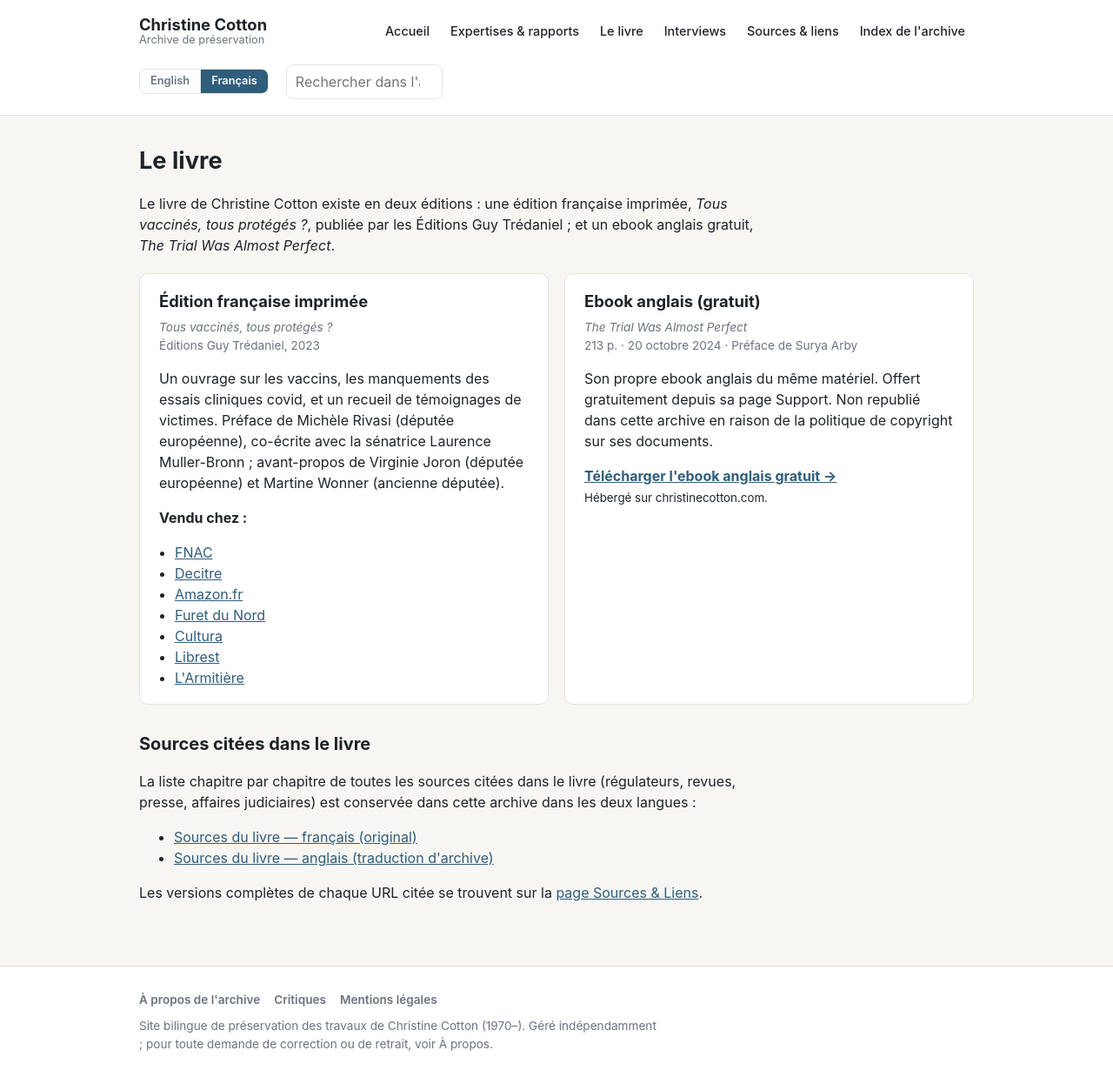
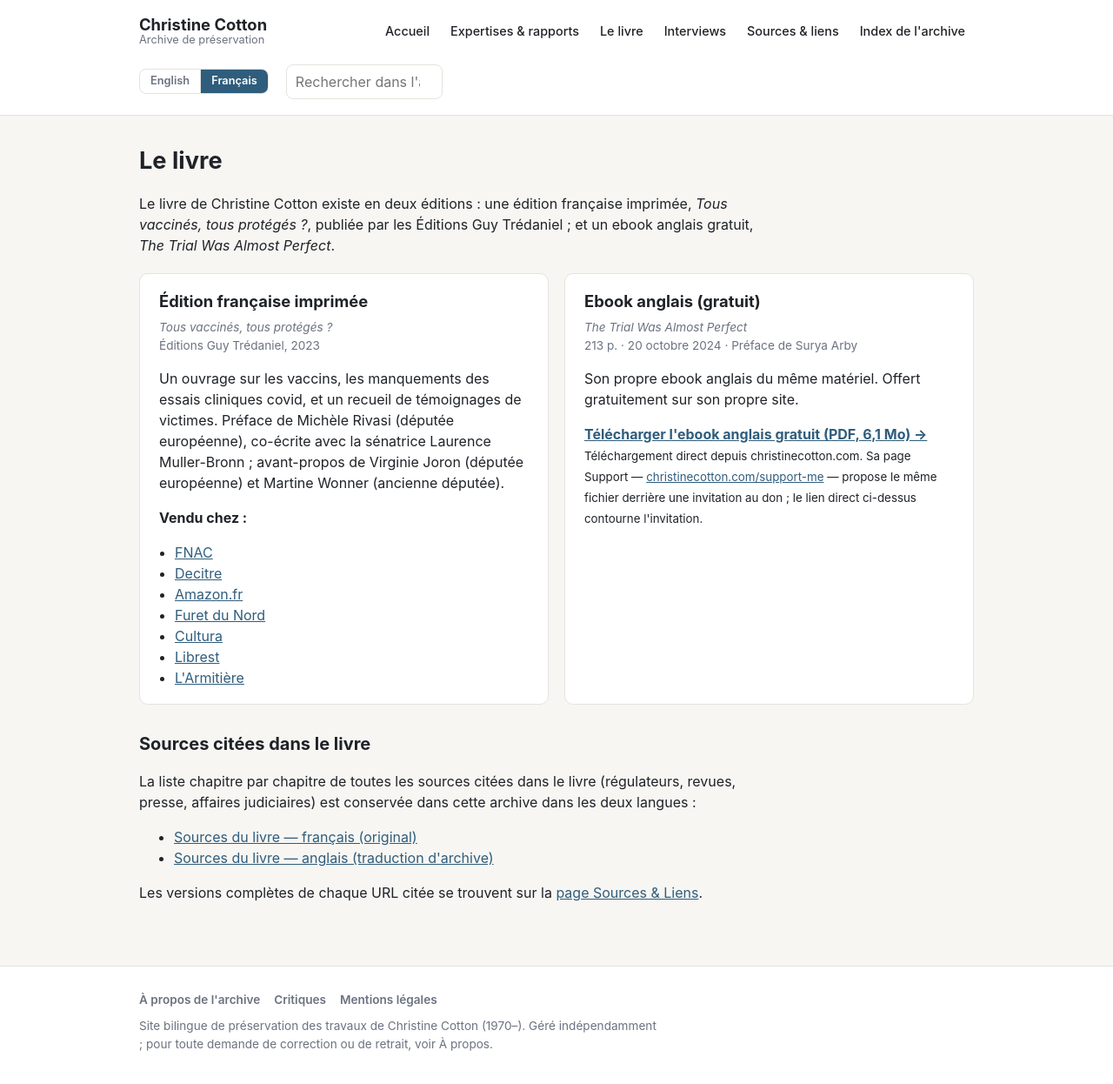
Before and after one commit to mroswell/ChristineCottonArchive.com, a Jekyll site: the page built from fr/livre/index.html, in a window 1280 px wide. Shown: the whole page at 87% size. Built offline with Jekyll 4.4.1, drawn with Linux system fonts in a browser that asks for light colours.

Commit message:
Use the direct PDF URL for the free English ebook download
christinecotton.com hosts the book PDF at a stable, unauthenticated URL
(The_Trial_was_almost_Perfect-Christine_Cotton.pdf, 6.1 MB). The
support-me page that previously was the linked download path uses a
JavaScript click handler to trigger that same file, which fails
intermittently for visitors. Linking the PDF URL directly avoids the
broken flow entirely.

The support-me page is kept as a secondary footnote so anyone who
wants to donate can still go there. The PDF is preserved locally at
pdfs/The_Trial_was_almost_Perfect-Christine_Cotton.pdf (gitignored
per the existing copyright policy in CLAUDE.md / .gitignore).

```diff
--- a/fr/livre/index.html
+++ b/fr/livre/index.html
@@ -48,11 +48,13 @@ les Éditions Guy Trédaniel&nbsp;; et un ebook anglais gratuit,
     <h2>Ebook anglais (gratuit)</h2>
     <p class="meta"><em>The Trial Was Almost Perfect</em><br>
     213 p. · 20 octobre 2024 · Préface de Surya Arby</p>
-    <p>Son propre ebook anglais du même matériel. Offert gratuitement depuis
-    sa page Support. Non republié dans cette archive en raison de la politique
-    de copyright sur ses documents.</p>
-    <p><a href="https://christinecotton.com/support-me"><strong>Télécharger l'ebook anglais gratuit →</strong></a><br>
-    <small>Hébergé sur christinecotton.com.</small></p>
+    <p>Son propre ebook anglais du même matériel. Offert gratuitement sur
+    son propre site.</p>
+    <p><a href="https://christinecotton.com/The_Trial_was_almost_Perfect-Christine_Cotton.pdf"><strong>Télécharger l'ebook anglais gratuit (PDF, 6,1 Mo) →</strong></a><br>
+    <small>Téléchargement direct depuis christinecotton.com. Sa page Support —
+    <a href="https://christinecotton.com/support-me">christinecotton.com/support-me</a> —
+    propose le même fichier derrière une invitation au don&nbsp;; le lien
+    direct ci-dessus contourne l'invitation.</small></p>
   </div>
 </div>
 
```
Also changed, not shown: en/book/index.html (+7 -5 lines).
